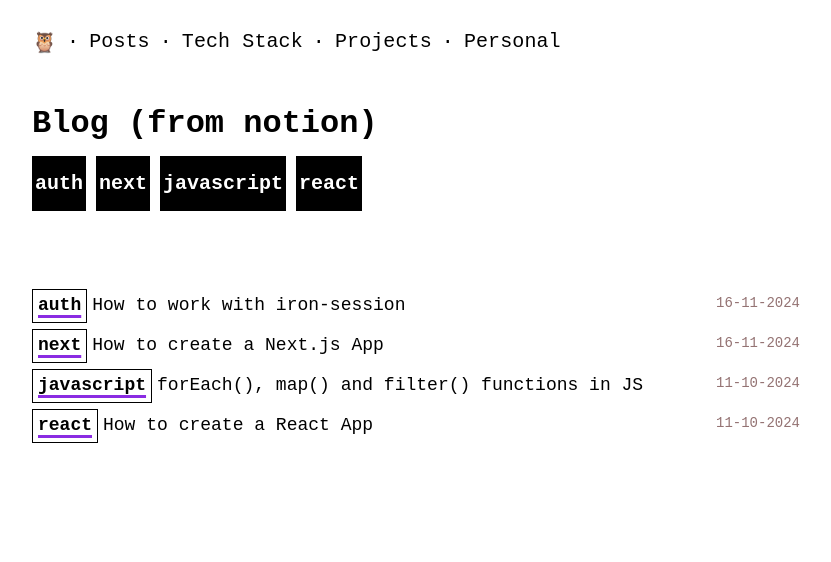
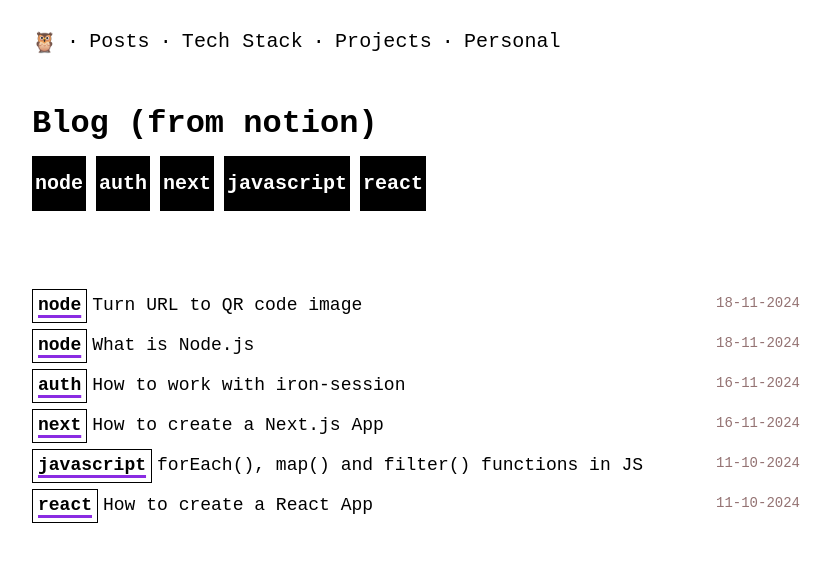
Before and after one commit to sumeyyesever/personal-website, a React (Vite) app: page /posts in a window 1280 px wide. Shown: the top 562 px of the page, without its empty margins (224-1055 px from the left). Built offline with nearby package versions, Linux system fonts and the light colour scheme.

Commit message:
add posts about node.js

```diff
--- a/post_data.js
+++ b/post_data.js
@@ -1,4 +1,18 @@
 export const postData = [
+    {
+        id: 6,
+        title: "Turn URL to QR code image",
+        date: "18-11-2024",
+        tag: "node",
+        link: "https://fog-polyanthus-dff.notion.site/Turn-URL-to-QR-code-image-142181d6252480b5b5dff8857bda4027"
+    },
+    {
+        id: 5,
+        title: "What is Node.js",
+        date: "18-11-2024",
+        tag: "node",
+        link: "https://fog-polyanthus-dff.notion.site/What-is-Node-js-142181d62524807b8e16d8f38b8d3f3e"
+    },
     {
         id: 4,
         title: "How to work with iron-session",
```
